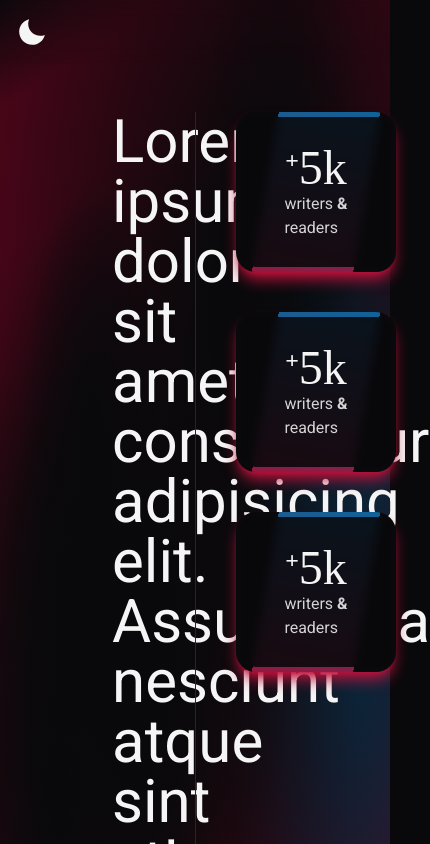
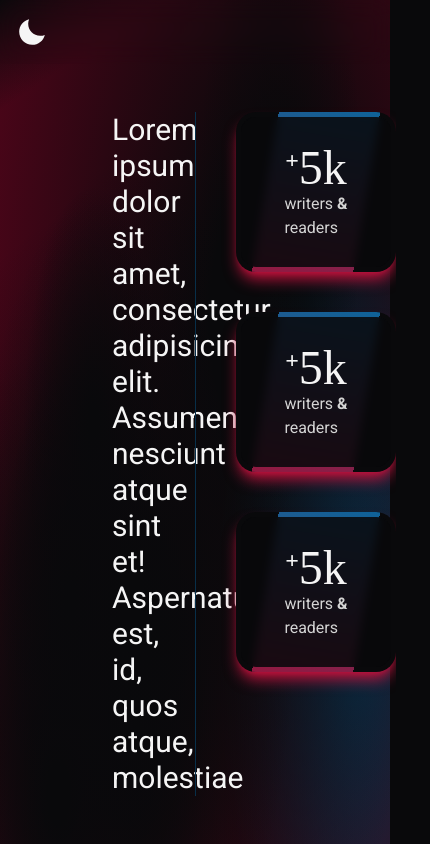
Before and after one commit to pawelek7k/future, a Next.js app: page / in a window 390 px wide. Shown: the top 844 px of the page, 430 px wide, since content can reach past the window. Built offline with nearby package versions, Linux system fonts and the light colour scheme; a web font is replaced by a local one.

Commit message:
Update Hero.tsx

```diff
--- a/app/components/landing/Hero.tsx
+++ b/app/components/landing/Hero.tsx
@@ -7,7 +7,7 @@ export const Hero: React.FC = () => {
     <section className="p-28 h-screen bg-black bg-hero-bg">
       <MarketingNavigation />
       <div className="flex justify-between">
-        <h1 className="text-neutral-100 text-6xl w-1/2">
+        <h1 className="text-neutral-100 text-3xl sm:text-4xl lg:text-6xl w-1/2">
           Lorem ipsum dolor sit amet, consectetur adipisicing elit. Assumenda
           nesciunt atque sint et! Aspernatur est, id, quos atque, molestiae
         </h1>
```
